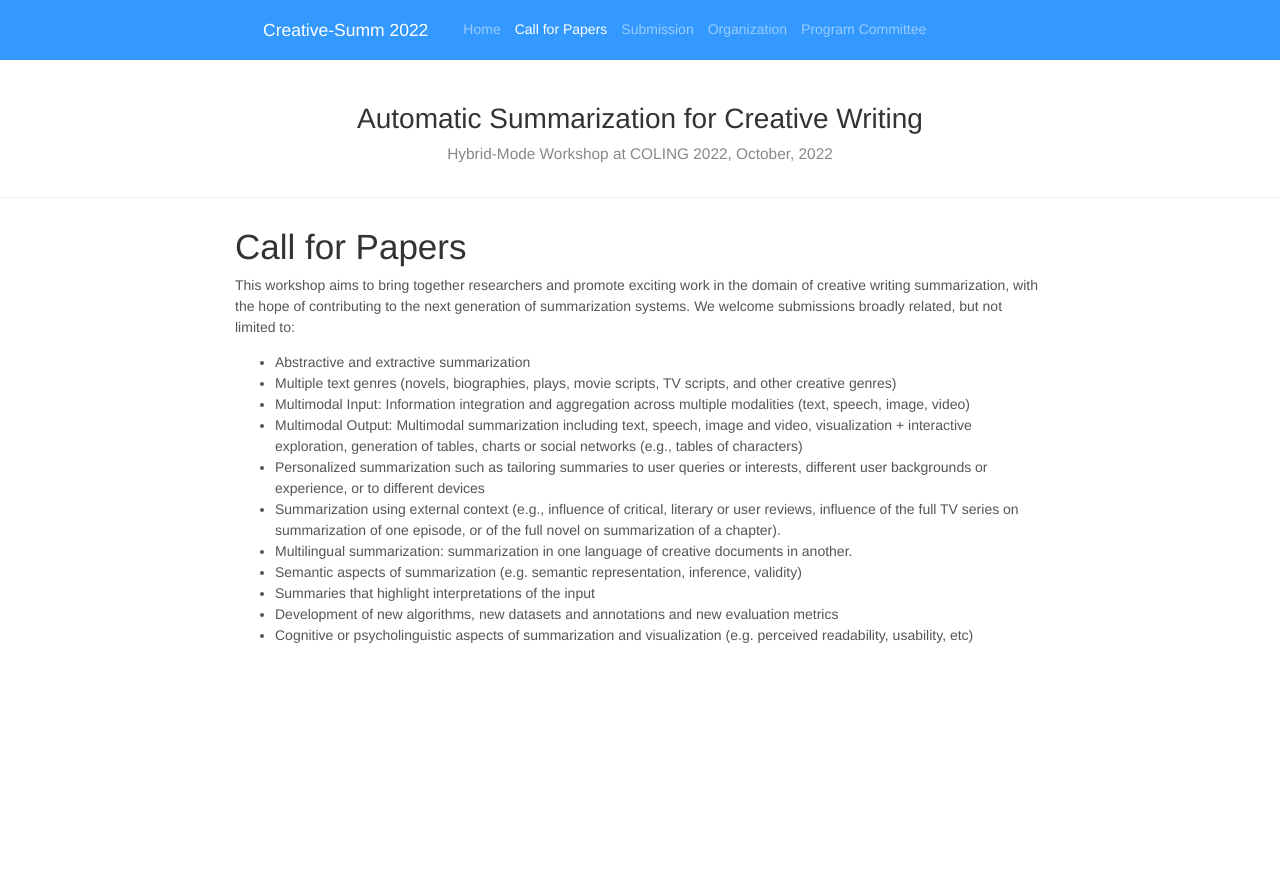
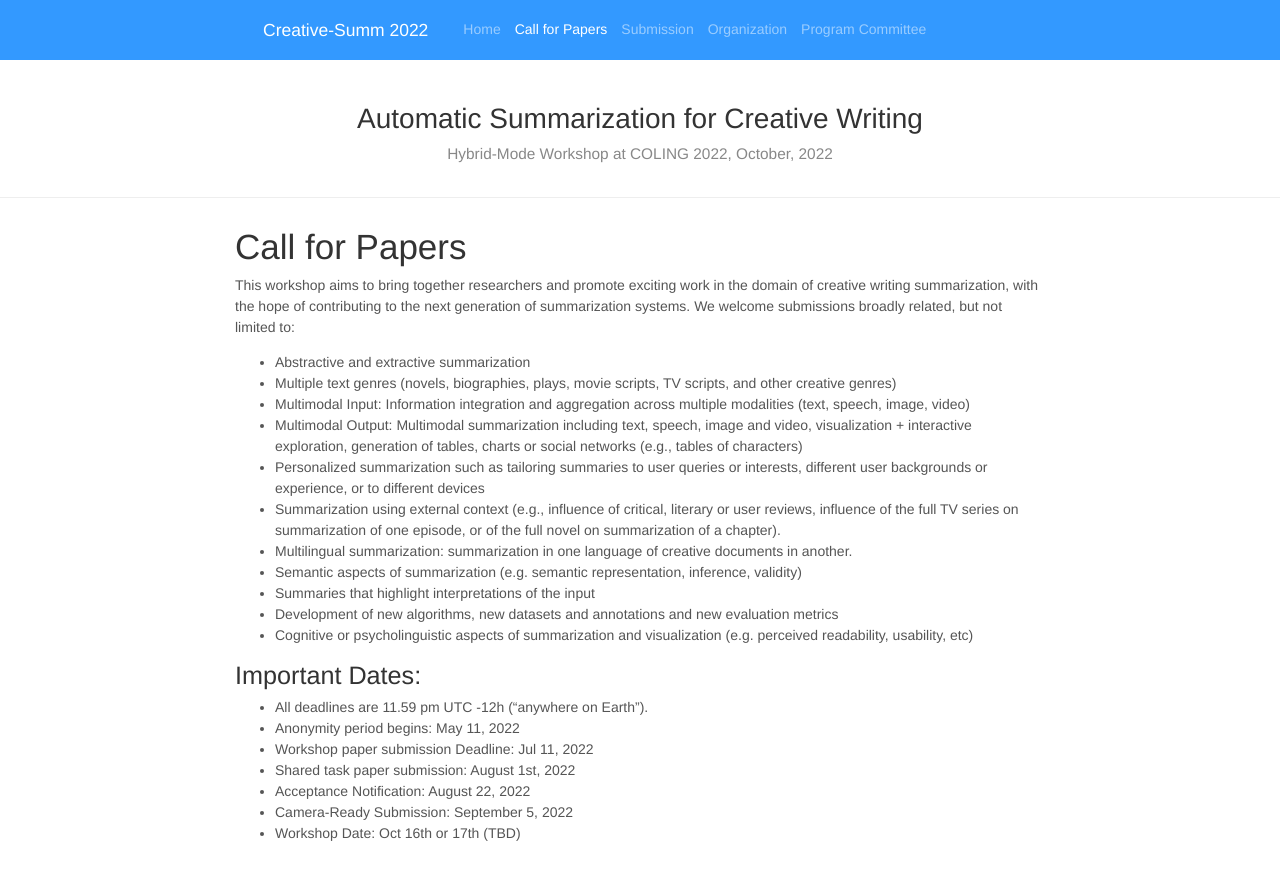
Before and after one commit to CreativeSumm/creativesumm.github.io, a Jekyll site: the page built from cfp.md, in a window 1280 px wide. Shown: the top 880 px of the page. Built offline with Jekyll 4.4.1, drawn with Linux system fonts in a browser that asks for light colours; nearby versions of some CDN libraries.

Commit message:
update important dates and submission instructions

```diff
--- a/cfp.md
+++ b/cfp.md
@@ -28,6 +28,15 @@ This workshop aims to bring together researchers and promote exciting work in th
 - Cognitive or psycholinguistic aspects of summarization and visualization (e.g. perceived readability, usability, etc)
 
 
+## Important Dates:
+- All deadlines are 11.59 pm UTC -12h (“anywhere on Earth”).
+- Anonymity period begins: May 11, 2022
+- Workshop paper submission Deadline: Jul 11, 2022
+- Shared task paper submission: August 1st, 2022
+- Acceptance Notification: August 22, 2022
+- Camera-Ready Submission: September 5, 2022
+- Workshop Date: Oct 16th or 17th (TBD)
+
 
 <!-- ## Important Dates
 - <s>**August 14, 2020**:              Submission deadline</s>
```
Also changed, not shown: index.md (+3 -0 lines).
